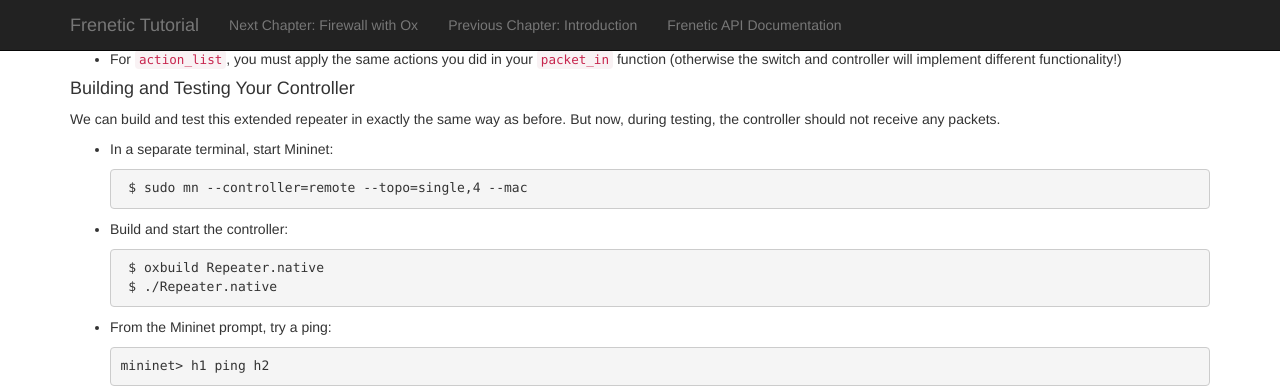
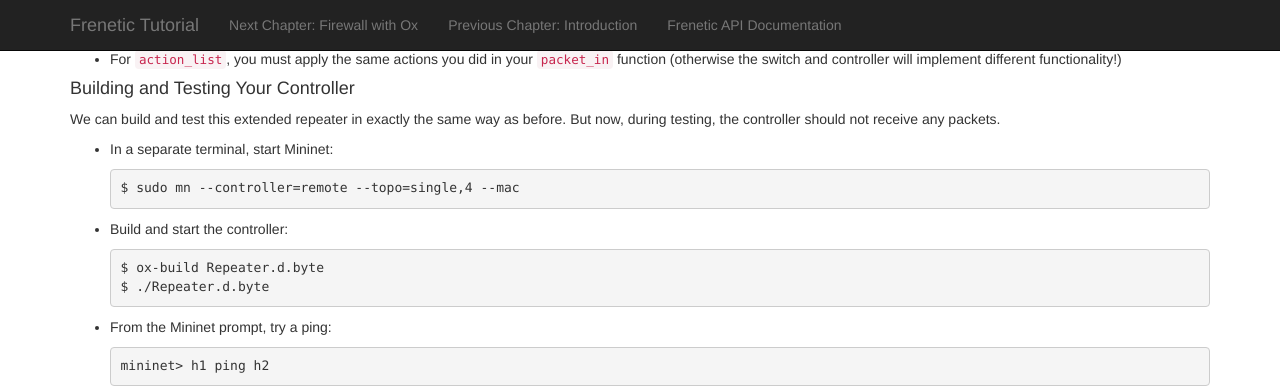
Before and after one commit to frenetic-lang/tutorials, a Jekyll site: the page built from OxRepeater/index.md, in a window 1280 px wide and 900 px high, scrolled down 3850 px. Shown: the top 388 px of the window. Built offline with Jekyll 4.4.1, drawn with Linux system fonts in a browser that asks for light colours; nearby versions of some CDN libraries.

Commit message:
ox repeater

```diff
--- a/OxRepeater/index.md
+++ b/OxRepeater/index.md
@@ -298,16 +298,16 @@ any packets.
 
 - In a separate terminal, start Mininet:
 
-   ~~~
-   $ sudo mn --controller=remote --topo=single,4 --mac
-   ~~~
+  ~~~
+  $ sudo mn --controller=remote --topo=single,4 --mac
+  ~~~
 
 - Build and start the controller:
 
-   ~~~ shell
-   $ oxbuild Repeater.native
-   $ ./Repeater.native
-   ~~~
+  ~~~ shell
+  $ ox-build Repeater.d.byte
+  $ ./Repeater.d.byte
+  ~~~
 
 - From the Mininet prompt, try a ping:
 
```
